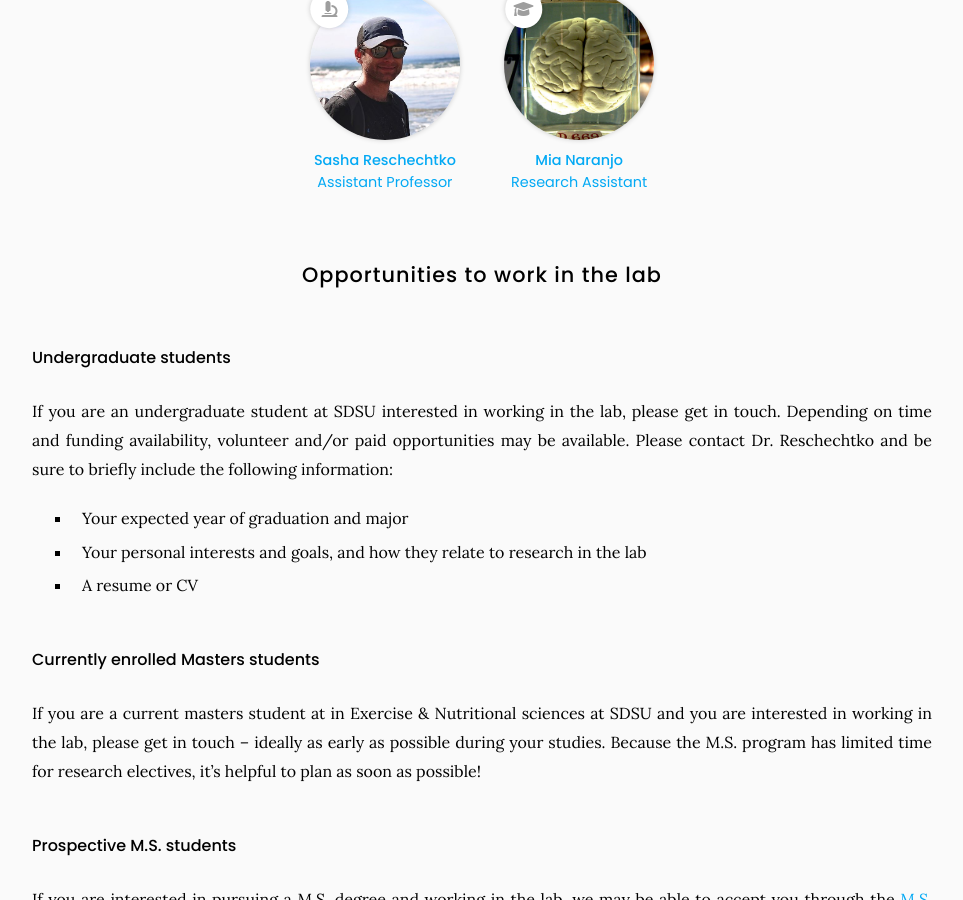
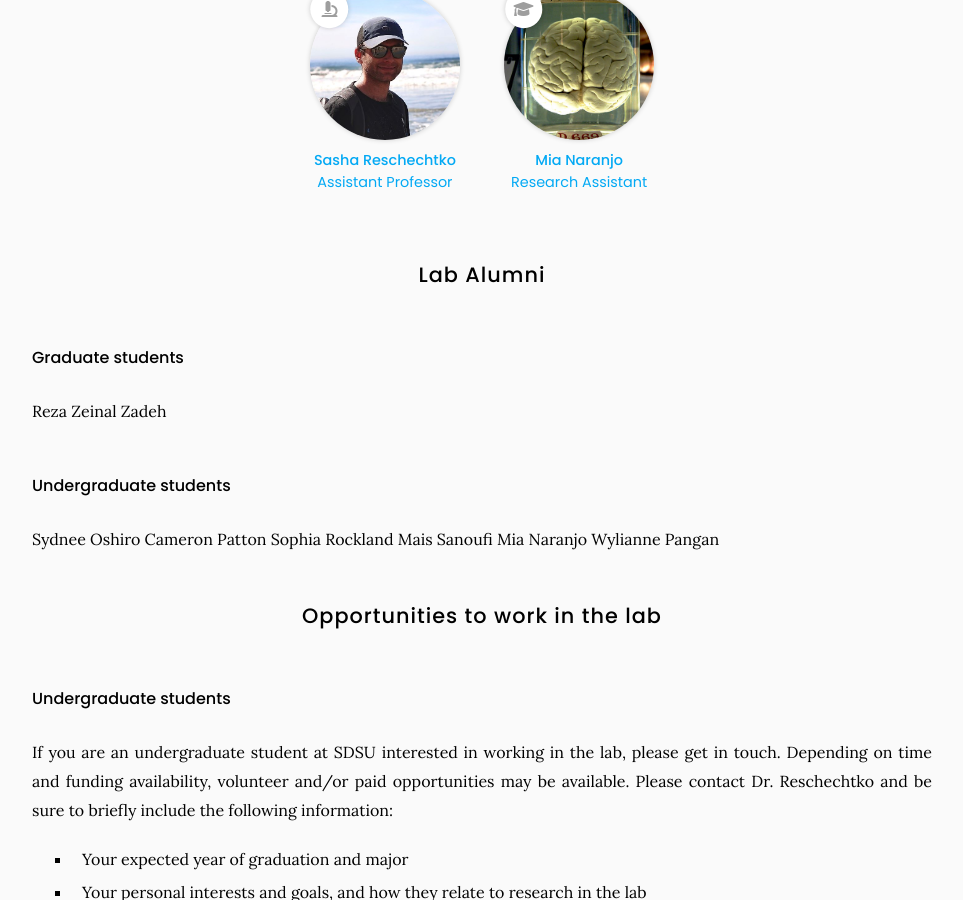
Before and after one commit to sensationinmotion/sensationinmotion.github.io, a Jekyll site: the page built from team/index.md, in a window 1280 px wide and 900 px high, scrolled down 368 px. Shown: the whole window, without its empty margins (158-1121 px from the left). Built offline with Jekyll 4.4.1, drawn with Linux system fonts in a browser that asks for light colours.

Commit message:
Update index.md

```diff
--- a/team/index.md
+++ b/team/index.md
@@ -44,6 +44,18 @@ Ut enim ad minim veniam, quis nostrud exercitation ullamco laboris nisi ut aliqu
 
 {% include section.html %}
 {% endcomment %}
+
+## Lab Alumni
+{:.center}
+#### Graduate students
+Reza Zeinal Zadeh
+#### Undergraduate students
+Sydnee Oshiro
+Cameron Patton
+Sophia Rockland
+Mais Sanoufi
+Mia Naranjo
+Wylianne Pangan
 
 ## Opportunities to work in the lab
 {:.center}
```
